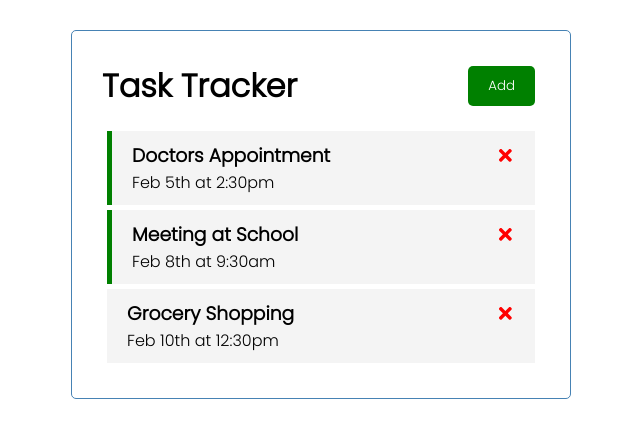
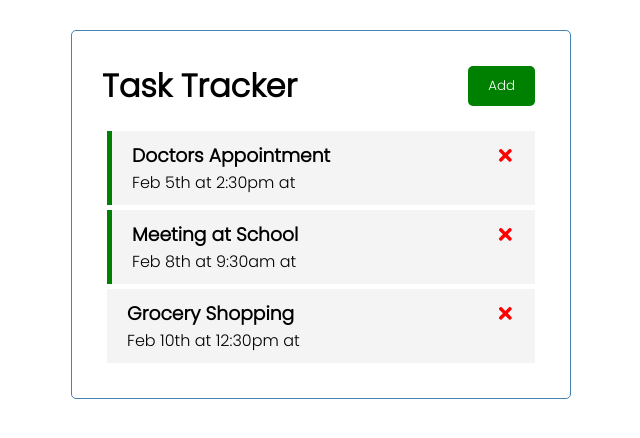
Before and after one commit to cwarim-A/TASKTRACKER, a React (Create React App) app: page / in a window 1280 px wide. Shown: the top 438 px of the page, without its empty margins (319-959 px from the left). Built offline with nearby package versions, Linux system fonts and the light colour scheme; data requests are answered from the project's data file.

Commit message:
chore: change date time ui

```diff
--- a/src/Task.js
+++ b/src/Task.js
@@ -1,14 +1,23 @@
-import {FaTimes} from "react-icons/fa"
+import { FaTimes } from "react-icons/fa";
 
+const Task = ({ task, onDelete, onToggle }) => {
+  return (
+    <div
+      className={`task ${task.reminder ? "reminder" : ""}`}
+      onDoubleClick={() => onToggle(task.id)}
+    >
+      <h3>
+        {task.text}{" "}
+        <FaTimes
+          style={{ color: "red", cursor: "pointer" }}
+          onClick={() => onDelete(task.id)}
+        />
+      </h3>
+      <p>
+        {task.day} at {task.time}
+      </p>
+    </div>
+  );
+};
 
-const Task = ({task,onDelete,onToggle}) => {
-  return (
-    <div className={`task ${task.reminder ? "reminder": ""}`} onDoubleClick={()=>onToggle(task.id)}>
-      <h3>{task.text} <FaTimes style={{color:"red",cursor:"pointer"}} onClick={()=>onDelete(task.id)}/></h3>
-      <p>{task.day}</p>
-      <p>{task.time}</p>
-    </div>
-  )
-}
-
-export default Task
+export default Task;
```
